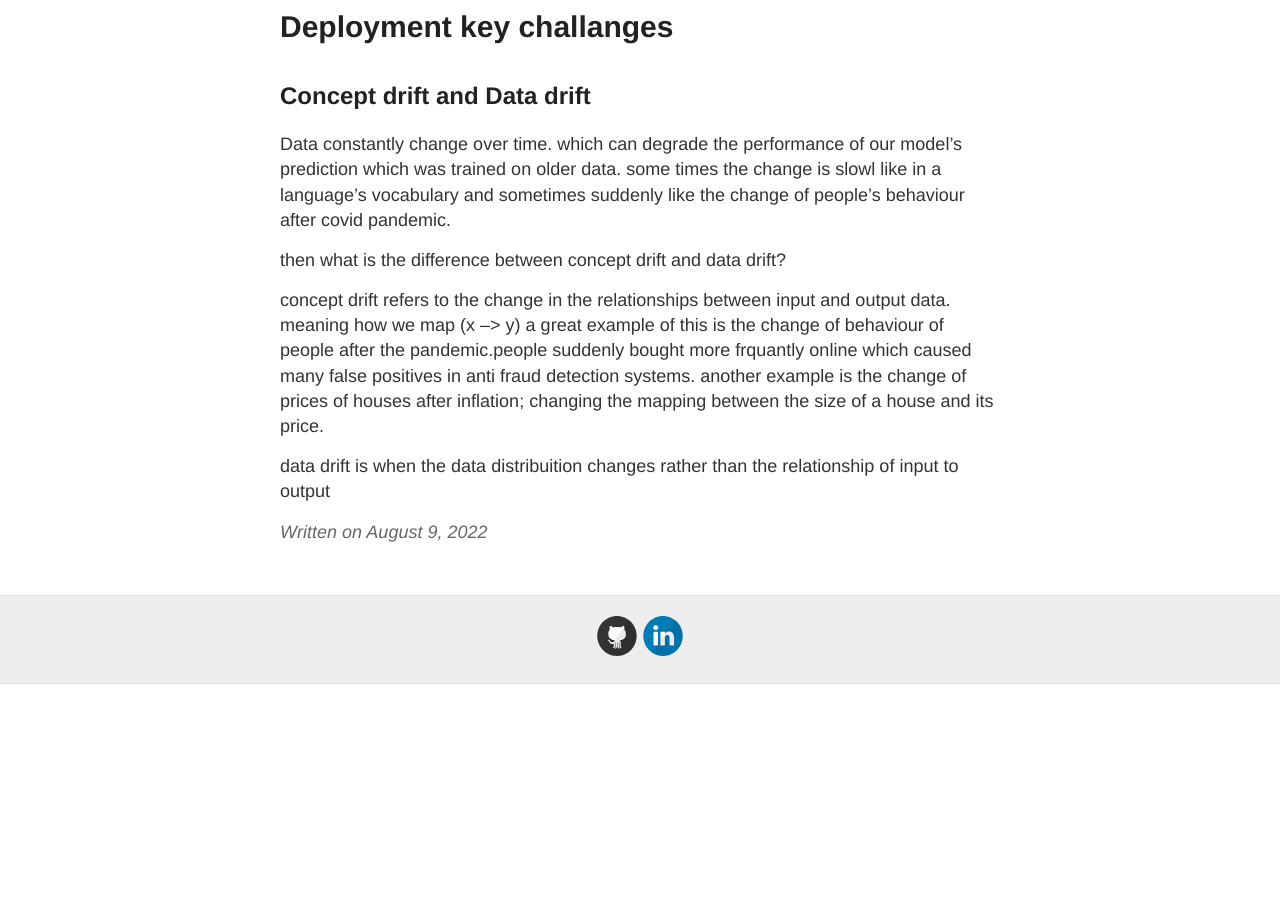
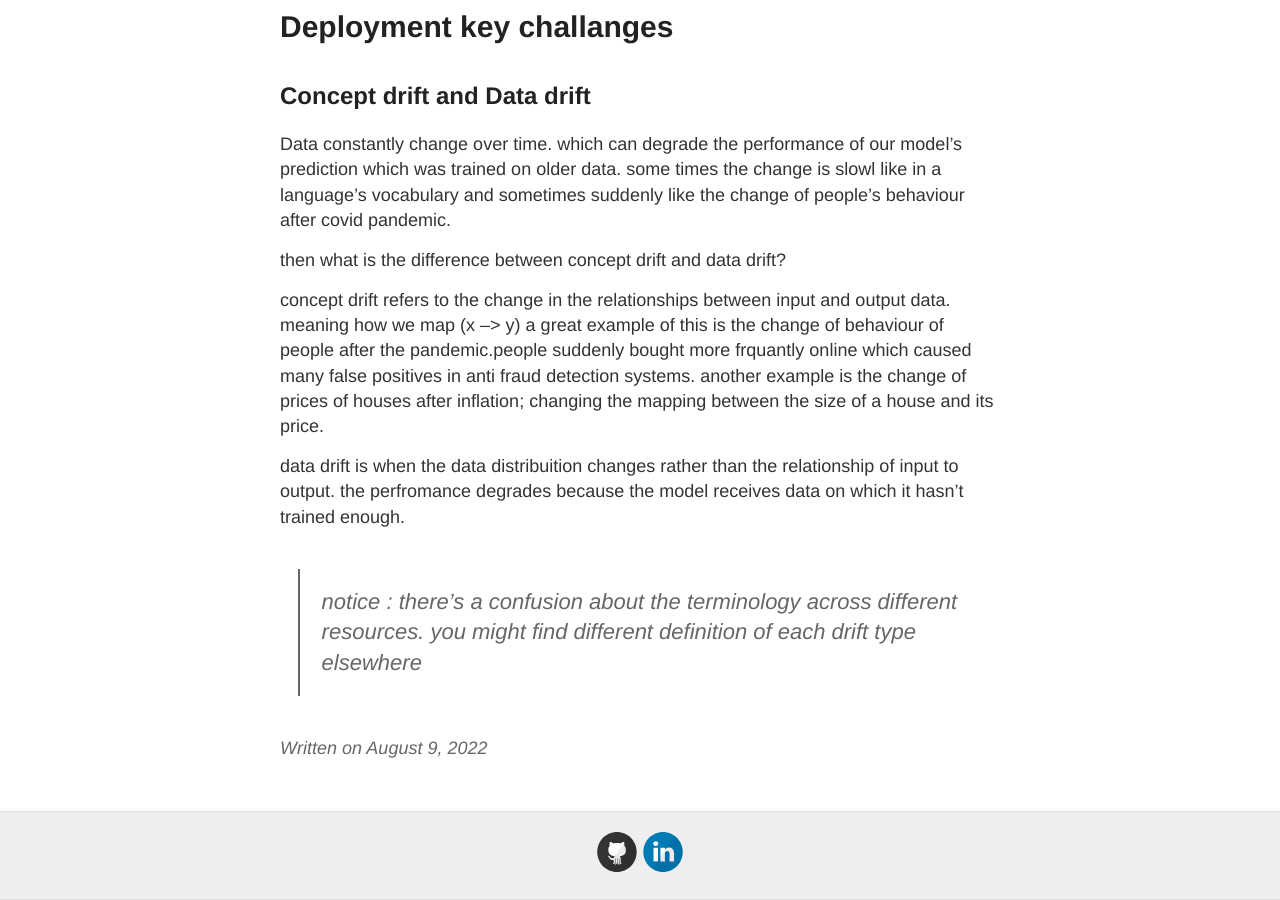
Before and after one commit to mgama1/mgama1.github.io, a Jekyll site: the page built from _posts/2022-8-9-introtomlopssummary.md, in a window 1280 px wide and 900 px high, scrolled down 1384 px. Built offline with Jekyll 4.4.1, drawn with Linux system fonts in a browser that asks for light colours; comment, search, counter and statistics services are not loaded; before the commit the page ends 2068 px from its top, so only the background shows below that.

Commit message:
Update 2022-8-9-introtomlopssummary.md

```diff
--- a/_posts/2022-8-9-introtomlopssummary.md
+++ b/_posts/2022-8-9-introtomlopssummary.md
@@ -30,4 +30,5 @@ concept drift refers to the change in the relationships between input and output
 a great example of this is the change of behaviour of people after the pandemic.people suddenly bought more frquantly online which caused many false positives in  anti fraud detection systems.
 another example is the change of prices of houses after inflation; changing the mapping between the size of a house and its price.
 
-data drift is when the data distribuition  changes rather than the relationship of input to output
+data drift is when the data distribuition changes rather than the relationship of input to output. the perfromance degrades because the model receives data on which it hasn't trained enough.
+> notice : there's a confusion about the terminology across different resources. you might find different definition of each drift type elsewhere
```
